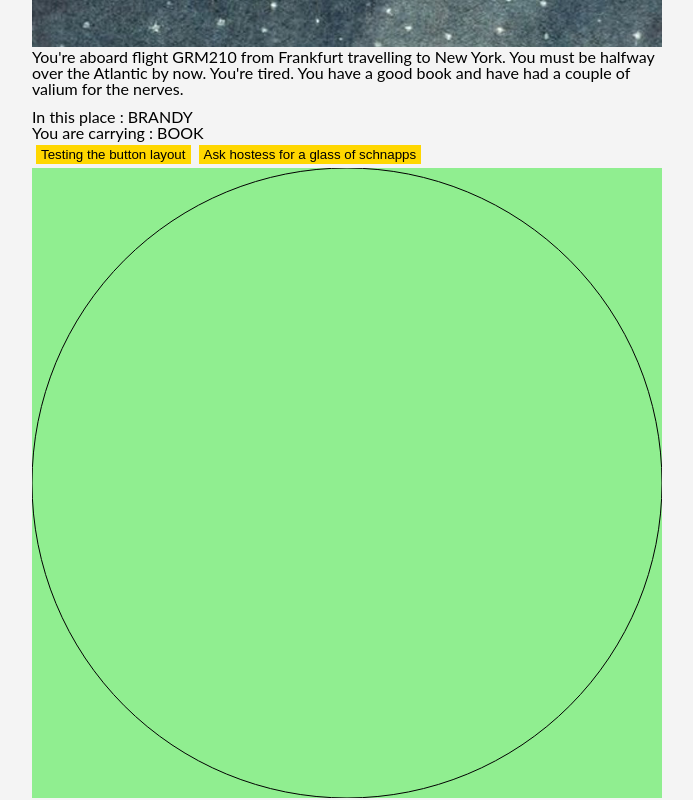
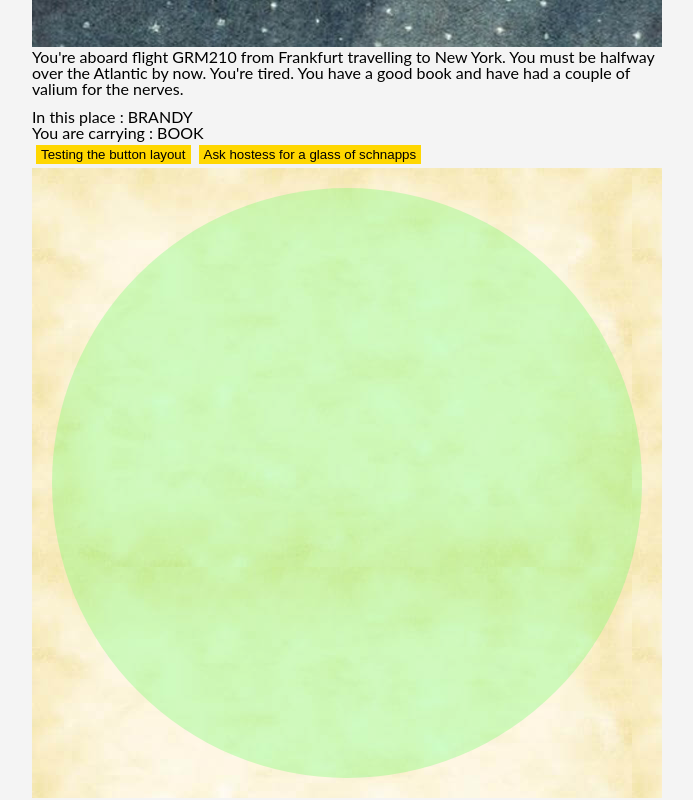
Before and after one commit to markhorsell/if-player-react, a React (Create React App) app: page / in a window 1280 px wide. Shown: the part 355-1155 px from the top of the page, without its empty margins (293-986 px from the left). Built offline with nearby package versions, Linux system fonts and the light colour scheme.

Commit message:
worldmap style

```diff
--- a/src/components/WorldMap.js
+++ b/src/components/WorldMap.js
@@ -11,11 +11,11 @@ class WorldMap extends Component {
 
     componentDidMount() {
         this.updateCanvas();
-       window.addEventListener("resize", this.updateCanvas.bind(this));
+        window.addEventListener("resize", this.updateCanvas.bind(this));
     }
 
-    componentWillUnmount () {
-       window.removeEventListener("resize", this.updateCanvas.bind(this));
+    componentWillUnmount() {
+        window.removeEventListener("resize", this.updateCanvas.bind(this));
     }
     updateCanvas() {
         console.log(this.props.discoveredPaths)
@@ -25,15 +25,18 @@ class WorldMap extends Component {
         //Keep as a square so use width for both
         this.canvasRef.current.width = width;
         this.canvasRef.current.height = width;
-        ctx.fillStyle = 'lightgreen';
-        ctx.fillRect(0, 0, width, width);
+        //ctx.fillStyle = '#FCF2D7';
+        //ctx.fillRect(0, 0, width, width);
         ctx.beginPath();
-        ctx.arc(width / 2, width / 2, width / 2, 0, 2 * Math.PI);
-        ctx.stroke();
+        ctx.arc(width / 2, width / 2, (width / 2)-20, 0, 2 * Math.PI);
+
+        ctx.fillStyle ="rgba(99, 255, 99, 0.3)";
+        ctx.fill();
+
     }
     render() {
         return (
-            <div ref={this.mapContainerRef}>
+            <div className='worldmap' ref={this.mapContainerRef}>
                 <canvas ref={this.canvasRef} ></canvas>
             </div>
         )
--- a/src/index.css
+++ b/src/index.css
@@ -174,3 +174,8 @@ div .header {
 .message{
 	background-color: cornflowerblue;
 }
+.worldmap canvas{
+	background-image: url('assets/theshivers/images/game_bg.jpg');
+
+
+}
```
